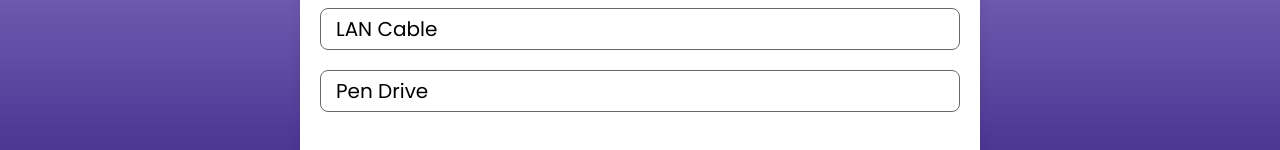
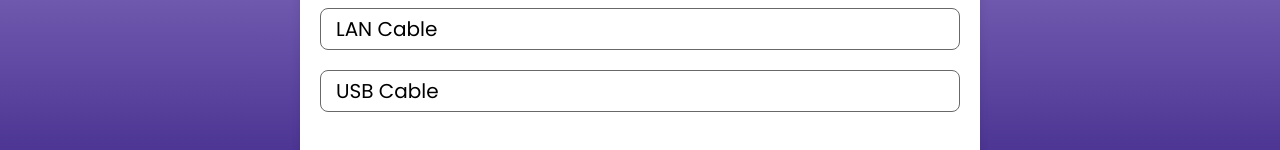
Before and after one commit to Parth0177/Quiz_App_Using_Reactjs, a React (Vite) app: page / in a window 1280 px wide. Shown: the part 471-621 px from the top of the page. Built offline with nearby package versions, Linux system fonts and the light colour scheme; a web font is replaced by a local one.

Commit message:
fix: update incorrect options in quiz questions

```diff
--- a/src/assets/data.js
+++ b/src/assets/data.js
@@ -4,14 +4,14 @@ export const data = [
       option1: "Modem",
       option2: "Router",
       option3: "LAN Cable",
-      option4: "Pen Drive",
+      option4: "USB Cable",
       ans: 1,
     },
     {
       question: "Which continent has the highest number of countries?",
       option1: "Asia",
       option2: "Europe",
-      option3: "North America",
+      option3: "America",
       option4: "Africa",
       ans: 4,
     },
```
